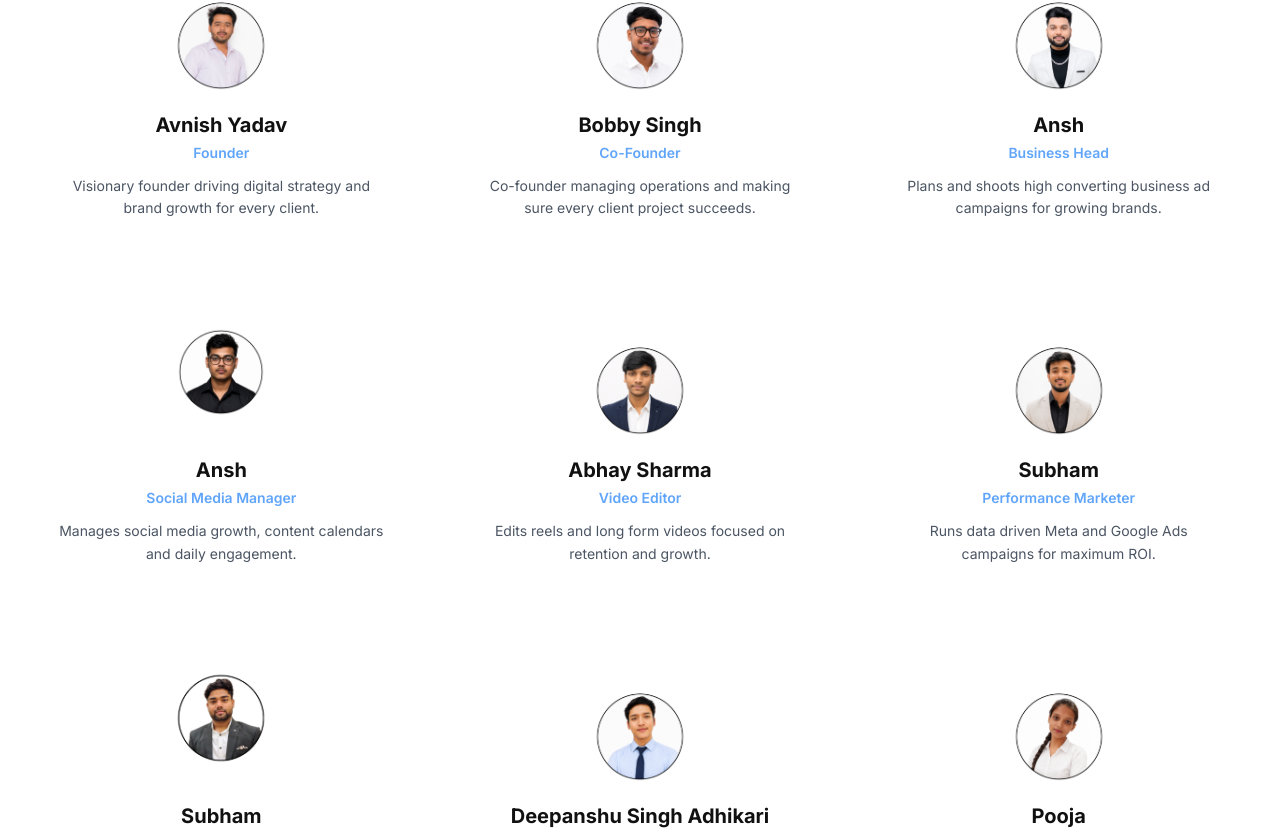
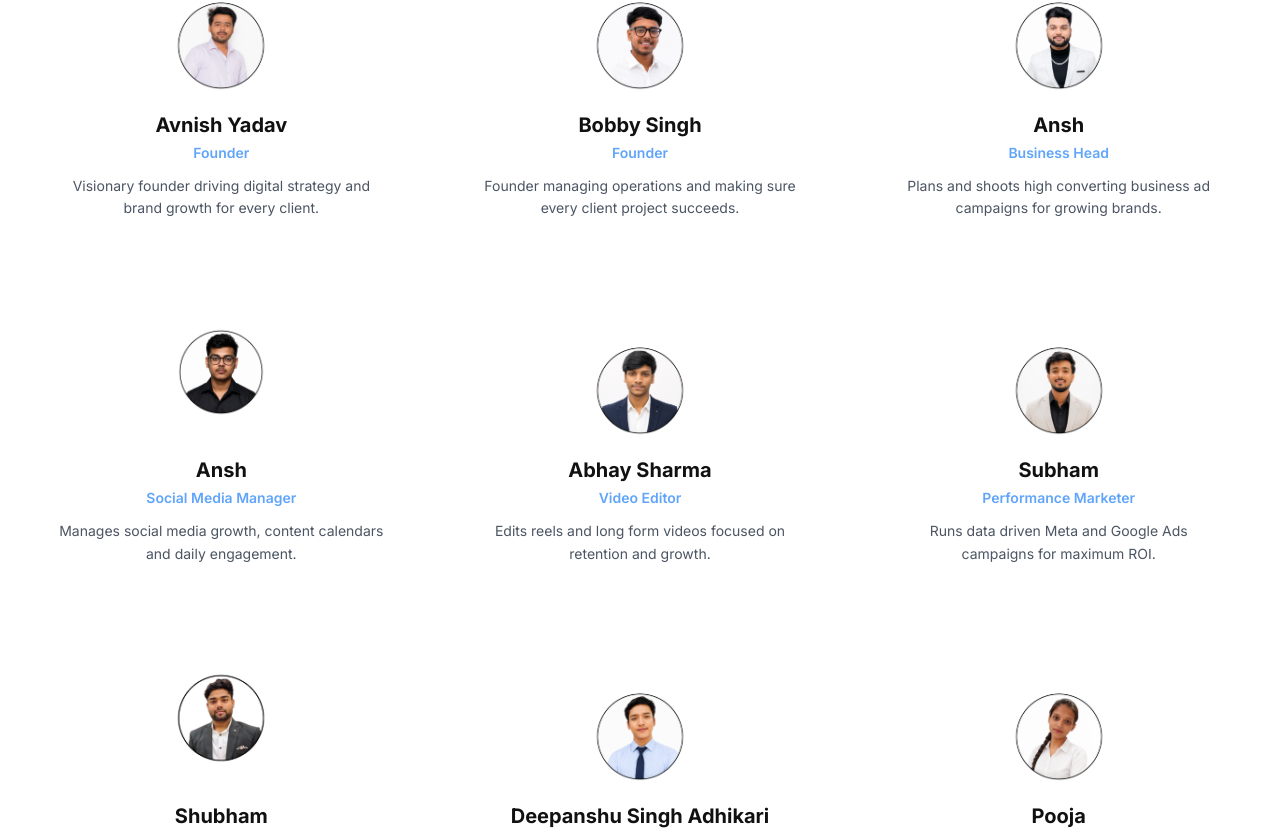
Before and after one commit to abdigitalsolution03-ai/AB-DIGITAL-SOLUTION, a React (Vite) app: page /team in a window 1280 px wide. Shown: the part 461-1297 px from the top of the page. Built offline with nearby package versions, Linux system fonts and the light colour scheme; no server answers.

Commit message:
fix: rename Subham to Shubham (Software Engineer), change Bobby role to Founder

```diff
--- a/src/pages/Team.tsx
+++ b/src/pages/Team.tsx
@@ -6,12 +6,12 @@ import YoutubeEmbed from '@/components/YoutubeEmbed'
 
 const hardcodedTeam = [
   { name: 'Avnish Yadav', role: 'Founder', bio: 'Visionary founder driving digital strategy and brand growth for every client.', color: '#60A5FA', image: '/team/page_1.png' },
-  { name: 'Bobby Singh', role: 'Co-Founder', bio: 'Co-founder managing operations and making sure every client project succeeds.', color: '#FF4D4D', image: '/team/page_2.png' },
+  { name: 'Bobby Singh', role: 'Founder', bio: 'Founder managing operations and making sure every client project succeeds.', color: '#FF4D4D', image: '/team/page_2.png' },
   { name: 'Ansh', role: 'Business Head', bio: 'Plans and shoots high converting business ad campaigns for growing brands.', color: '#EC4899', image: '/team/page_4.png' },
   { name: 'Ansh', role: 'Social Media Manager', bio: 'Manages social media growth, content calendars and daily engagement.', color: '#8B5CF6', image: '/team/ansh_smm.png' },
   { name: 'Abhay Sharma', role: 'Video Editor', bio: 'Edits reels and long form videos focused on retention and growth.', color: '#10B981', image: '/team/page_5.png' },
   { name: 'Subham', role: 'Performance Marketer', bio: 'Runs data driven Meta and Google Ads campaigns for maximum ROI.', color: '#EF4444', image: '/team/page_6.png' },
-  { name: 'Subham', role: 'Software Engineer', bio: 'Builds scalable web applications and robust backend systems with clean code.', color: '#10B981', image: '/team/subham.png' },
+  { name: 'Shubham', role: 'Software Engineer', bio: 'Builds scalable web applications and robust backend systems with clean code.', color: '#10B981', image: '/team/subham.png' },
   { name: 'Deepanshu Singh Adhikari', role: 'Website Developer', bio: 'Builds fast, modern websites that turn visitors into paying customers.', color: '#4D7AFF', image: '/team/page_7.png' },
   { name: 'Pooja', role: 'Graphic Designer', bio: 'Designs thumbnails, social creatives and premium brand visuals daily.', color: '#F59E0B', image: '/team/page_8.png' },
 ]
```
